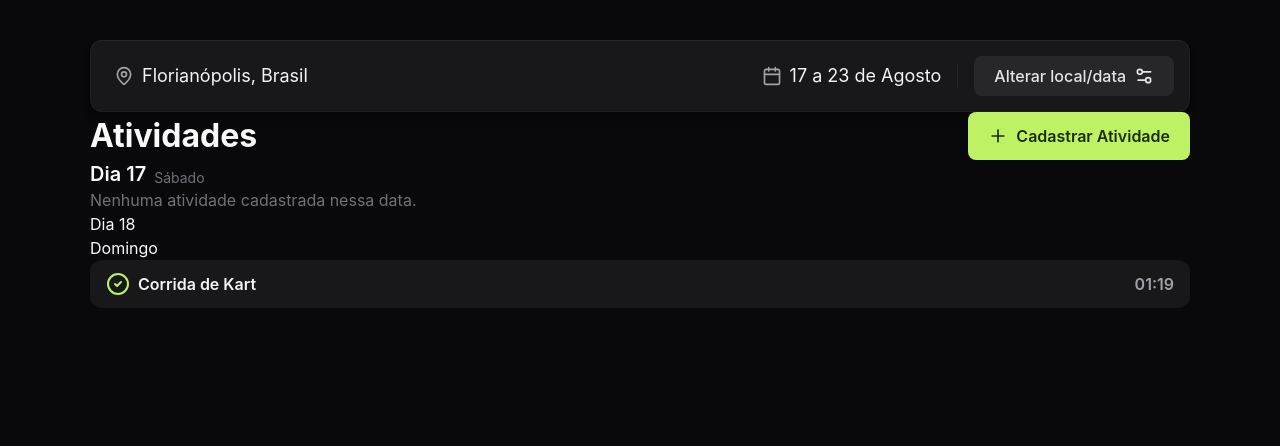
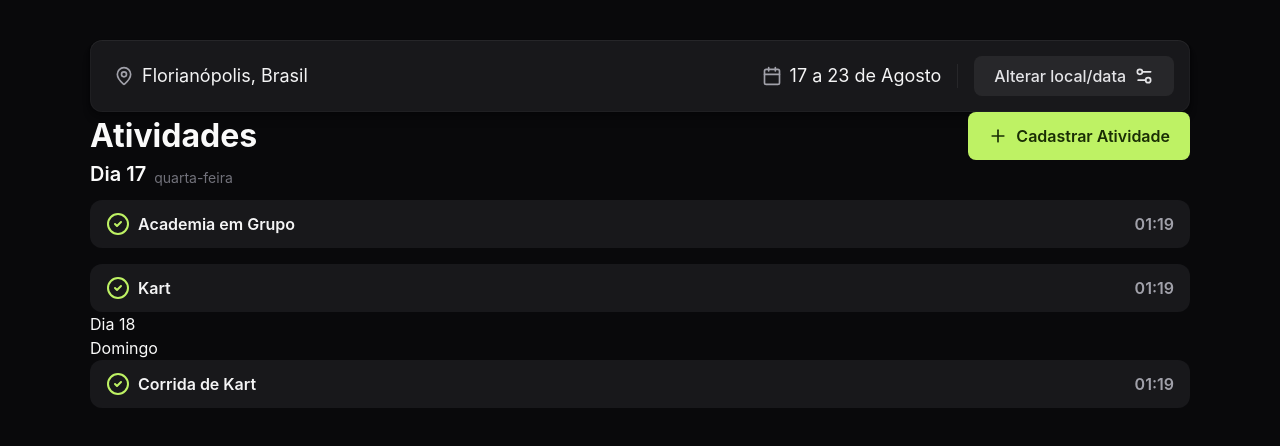
Before and after one commit to israelcruzz/plann.er-frontend, a React (Vite) app: page /trips/1 in a window 1280 px wide. Shown: the top 446 px of the page. Built offline with nearby package versions, Linux system fonts and the light colour scheme.

Commit message:
feat: add activity component

```diff
--- a/src/components/activity/index.tsx
+++ b/src/components/activity/index.tsx
@@ -1,18 +1,48 @@
-interface ActivityProps {
-  occurs: Date
+import { dayjs } from "../../lib/dayjs";
+import { AcitivityItem } from "../activity-item";
+
+interface Activity {
+  id: string;
+  title: string;
+  occurs_at: Date;
+  done: boolean;
 }
 
-export const Activity = ({ occurs }: ActivityProps) => {
+interface ActivityProps {
+  occurs: Date;
+  activities?: Activity[];
+}
+
+export const Activity = ({ occurs, activities }: ActivityProps) => {
   return (
-    <main>
+    <main className="flex flex-col gap-3">
       <div className="flex gap-2">
-        <h3 className="text-zinc-50 text-xl font-semibold">Dia 17</h3>
-        <span className="text-zinc-500 text-sm self-end">Sábado</span>
+        <h3 className="text-zinc-50 text-xl font-semibold">
+          {"Dia" + " " + dayjs(occurs).format("DD")}
+        </h3>
+        <span className="text-zinc-500 text-sm self-end">
+          {dayjs(occurs).format("dddd")}
+        </span>
       </div>
 
-      <p className="text-zinc-500 text-base">
-        Nenhuma atividade cadastrada nessa data.
-      </p>
+      <div className="flex flex-col gap-4">
+        {!activities ? (
+          <p className="text-zinc-500 text-base">
+            Nenhuma atividade cadastrada nessa data.
+          </p>
+        ) : (
+          activities!.map((activity, i) => {
+            return (
+              <AcitivityItem
+                key={i}
+                name={activity.title}
+                occurs={activity.occurs_at}
+                done={activity.done}
+              />
+            );
+          })
+        )}
+      </div>
     </main>
   );
 };
--- a/src/pages/trip-details/index.tsx
+++ b/src/pages/trip-details/index.tsx
@@ -1,6 +1,7 @@
 import { Calendar, MapPin, Plus, Settings2 } from "lucide-react";
 import { Button } from "../../components/button";
 import { AcitivityItem } from "../../components/activity-item";
+import { Activity } from "../../components/activity";
 
 export function TripDetails() {
   return (
@@ -37,14 +38,23 @@ export function TripDetails() {
           </div>
 
           <div>
-            <div>
-              <div className="flex gap-2">
-                <h3 className="text-zinc-50 text-xl font-semibold">Dia 17</h3>
-                <span className="text-zinc-500 text-sm self-end">Sábado</span>
-              </div>
-
-              <p className="text-zinc-500 text-base">Nenhuma atividade cadastrada nessa data.</p>
-            </div>
+            <Activity
+              occurs={new Date()}
+              activities={[
+                {
+                  title: "Academia em Grupo",
+                  done: true,
+                  id: "2321124",
+                  occurs_at: new Date(),
+                },
+                {
+                  title: "Kart",
+                  done: true,
+                  id: "2321124",
+                  occurs_at: new Date(),
+                },
+              ]}
+            />
 
             <div>
               <h3>Dia 18</h3>
```
